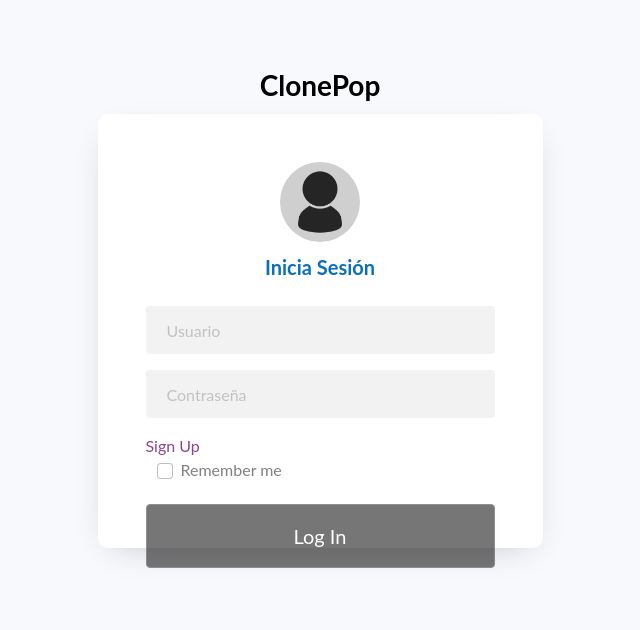
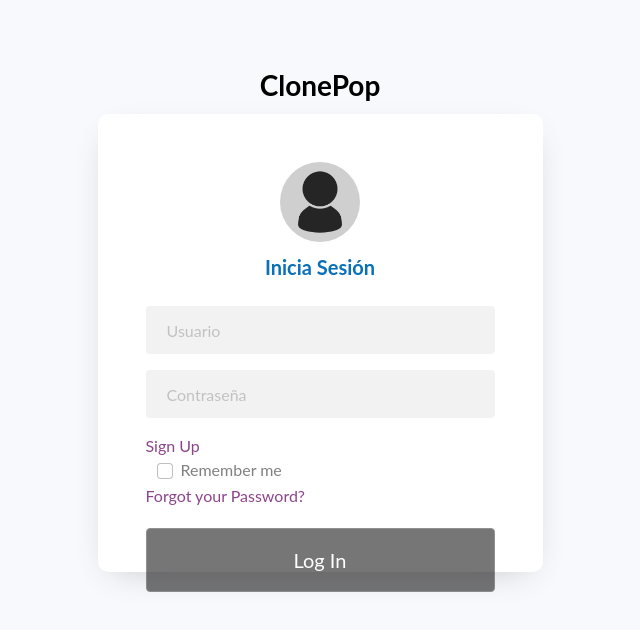
Before and after one commit to aaromes97/frontend-project, a React (Create React App) app: page /login in a window 1280 px wide. Shown: the top 630 px of the page, without its empty margins (320-960 px from the left). Built offline with nearby package versions, Linux system fonts and the light colour scheme.

Commit message:
añadiendo recuperacion de contraseña

```diff
--- a/src/components/auth/LoginPage/LoginPage.js
+++ b/src/components/auth/LoginPage/LoginPage.js
@@ -97,6 +97,9 @@ function LoginPage({ onLogin, history }) {
 
 		</div>
 	</div>
+		<div>
+			<Link to="/forgot-password">Forgot your Password?</Link>
+		</div>
 		<div className="form-group d-md-flex">
 		<button className="btn btn-primary rounded submit p-3 px-5"
 	type="submit"
```
